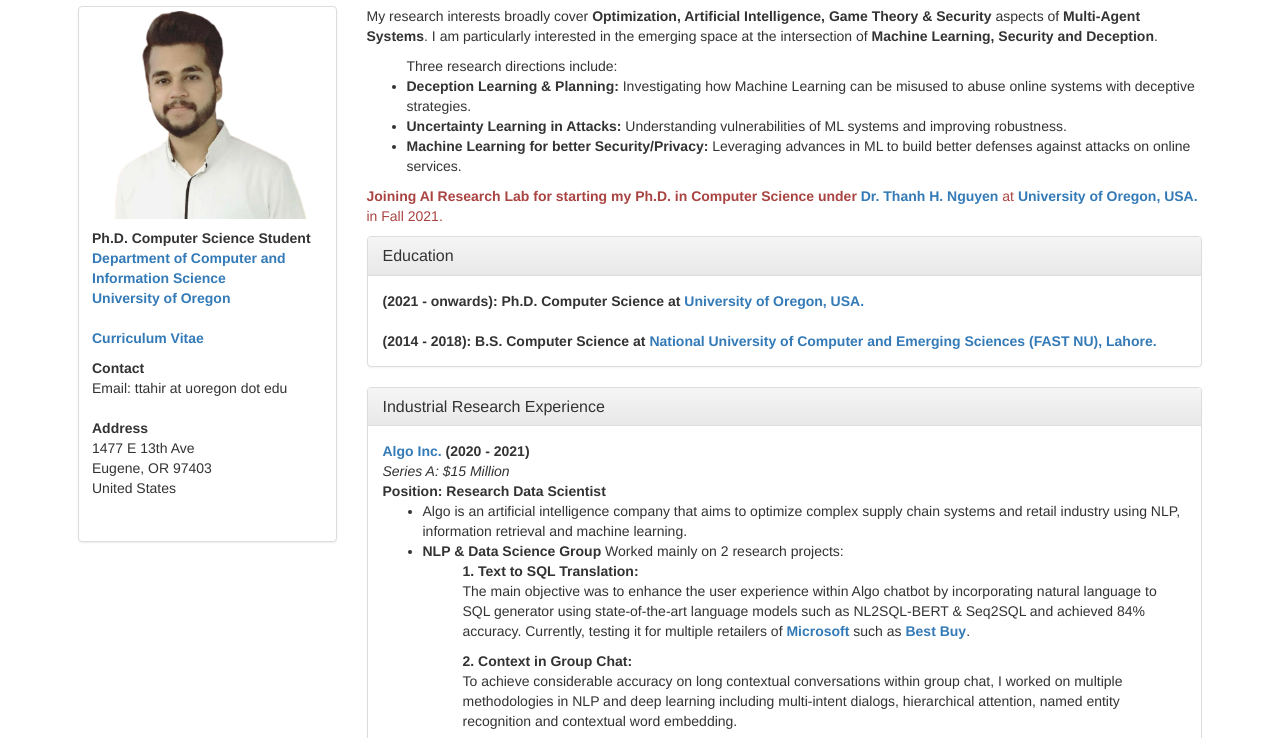
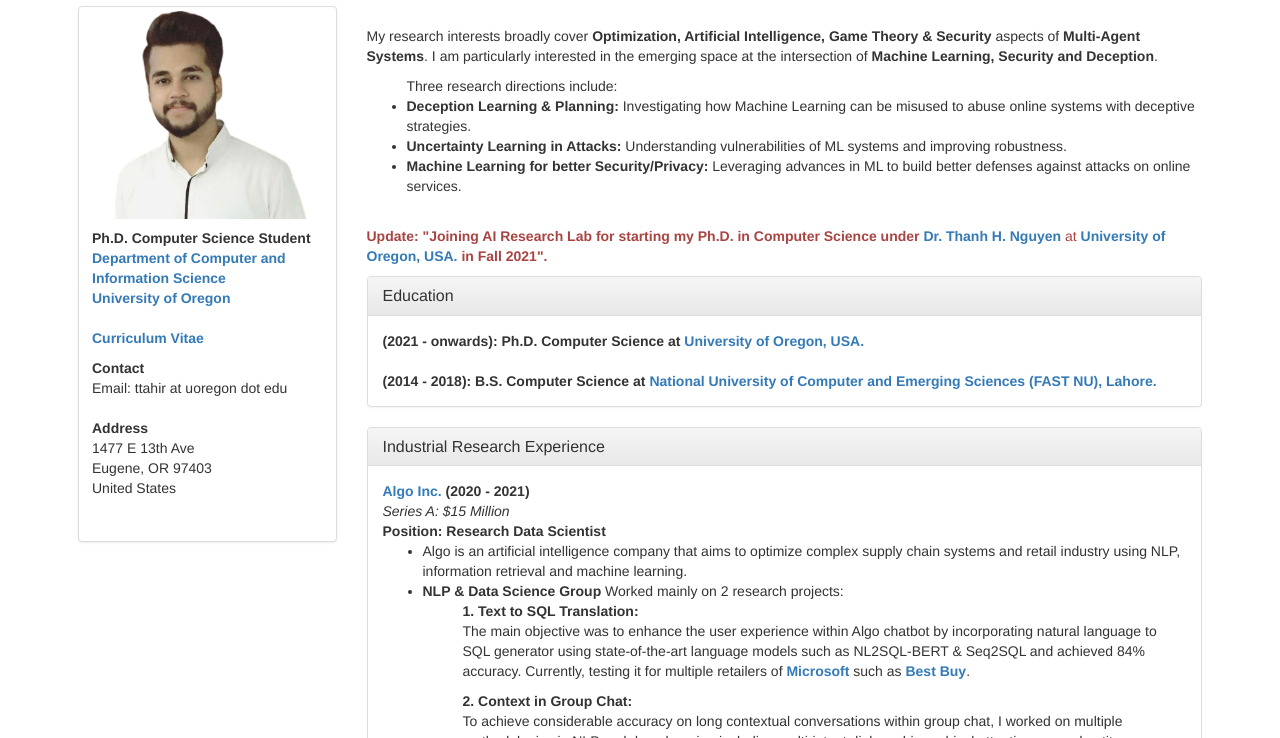
Before and after one commit to RanaTayyab/professional-website, a plain HTML site: page index.html in a window 1280 px wide. Shown: the part 57-795 px from the top of the page. Drawn offline with nearby package versions, Linux system fonts and the light colour scheme.

Commit message:
breaks and update

```diff
--- a/index.html
+++ b/index.html
@@ -71,6 +71,7 @@
                 <div class="col-md-9">
                     <div class="row" id="latestupdates">
                         <div class="col-md-12">
+						<br>
                             <p>My research interests broadly cover <strong> Optimization, Artificial Intelligence, Game Theory & Security </strong> aspects of <strong> Multi-Agent Systems</strong>. I am particularly interested in the emerging space at the intersection of <strong>Machine Learning, Security and Deception</strong>.
 
 							<ul>Three research directions include:
@@ -79,11 +80,14 @@
 							<li><strong>Machine Learning for better Security/Privacy: </strong>Leveraging advances in ML to build better defenses against attacks on online services.</li>
 							</ul>
 
+                           <br>
+
+                        <p class="text-danger">
+                            <strong>Update: "Joining AI Research Lab for starting my Ph.D. in Computer Science under <a href="https://ix.cs.uoregon.edu/~thanhhng/" target="_blank">Dr. Thanh H. Nguyen </a></strong> at <strong><a href="https://cs.uoregon.edu/" target="_blank">University of Oregon, USA.</a> in Fall 2021".</strong>
+                        </p>
 
 
-                        <p class="text-danger">
-                            <strong>Joining AI Research Lab for starting my Ph.D. in Computer Science under <a href="https://ix.cs.uoregon.edu/~thanhhng/" target="_blank">Dr. Thanh H. Nguyen </a></strong> at <strong><a href="https://cs.uoregon.edu/" target="_blank">University of Oregon, USA.</a> </strong> in Fall 2021.</strong>
-                        </p>
+
                         </div>
                     </div>
                     <div class="row">
```
